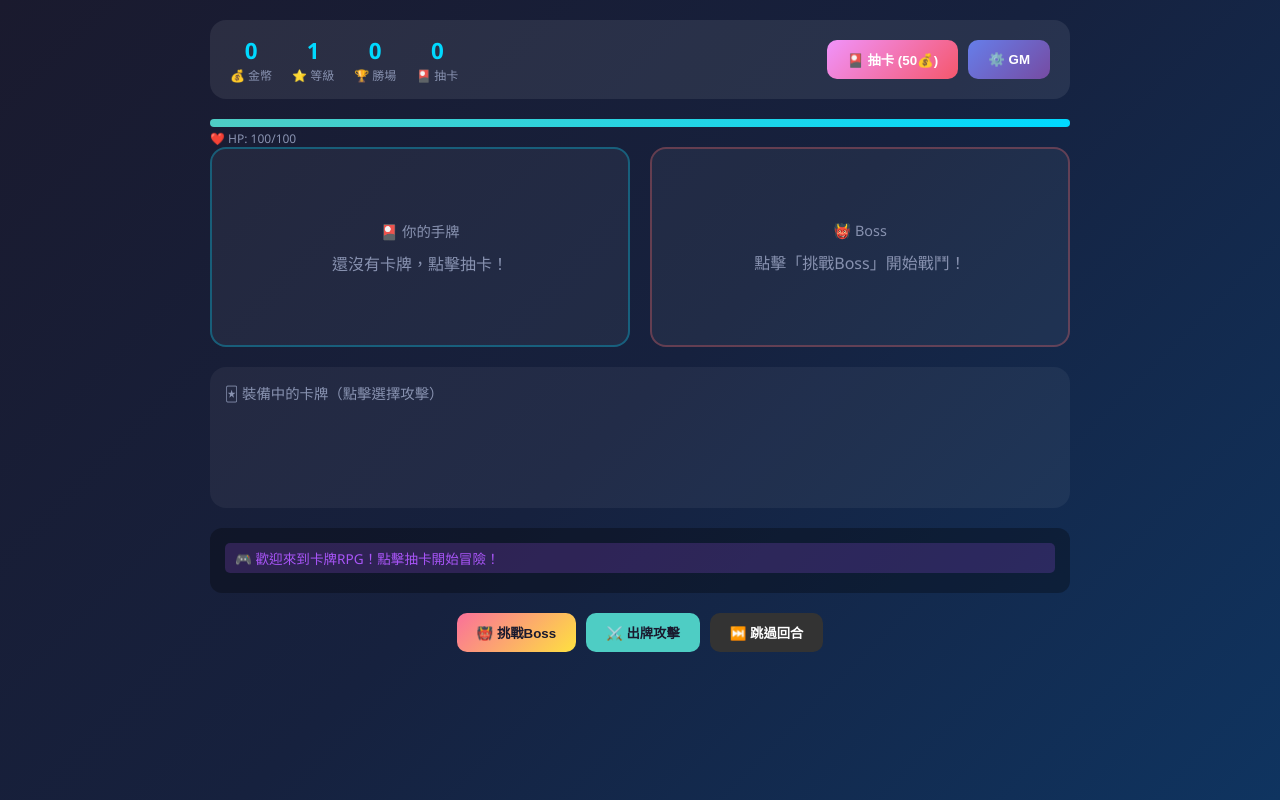
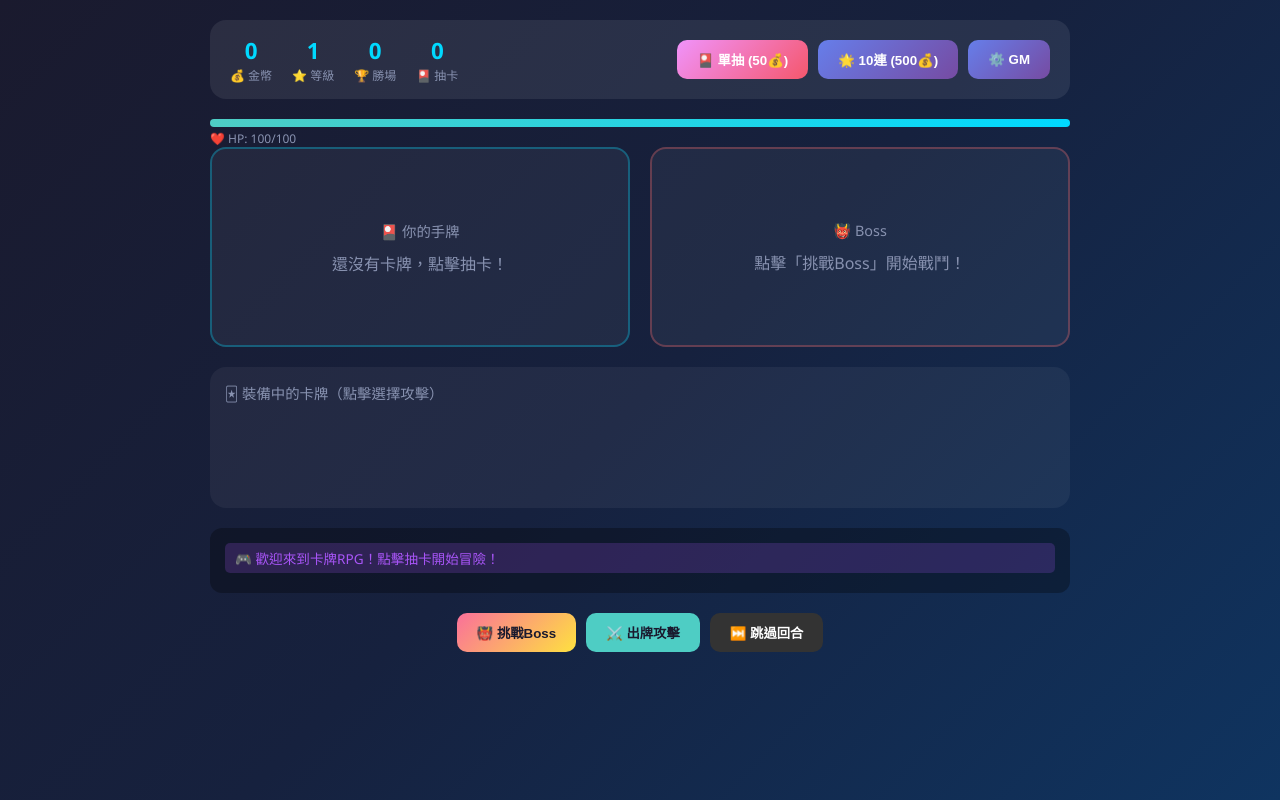
Before and after one commit to jjb81620101-cloud/guess-number-game, a plain HTML site: page card-rpg.html in a window 1280 px wide. Drawn offline with Linux system fonts and the light colour scheme.

Commit message:
Update: keep cards on boss spawn, 10-draw system

```diff
--- a/card-rpg.html
+++ b/card-rpg.html
@@ -387,7 +387,8 @@
                 </div>
             </div>
             <div class="controls">
-                <button class="btn btn-draw" onclick="drawCard()">🎴 抽卡 (50💰)</button>
+                <button class="btn btn-draw" onclick="drawCard()">🎴 單抽 (50💰)</button>
+                <button class="btn" onclick="draw10()" style="background:linear-gradient(135deg,#667eea,#764ba2);color:#fff;">🌟 10連 (500💰)</button>
                 <button class="btn btn-gm" onclick="toggleGM()">⚙️ GM</button>
             </div>
         </div>
@@ -613,10 +614,30 @@
                     <div style="font-size:0.8rem">❤️ ${game.boss.hp}/${game.boss.maxHp} | ⚔️ ${game.boss.atk}</div>
                 </div>
             `;
-            game.hand = [];
+            // 不再清空手牌，卡牌會保留
             game.selectedCard = null;
             renderHand();
             addLog('👹 遇到了 Lv.' + game.level + ' ' + game.boss.name + '！(HP:' + game.boss.hp + ' ATK:' + game.boss.atk + ')', 'damage');
+        }
+
+        function draw10() {
+            if (game.gold < 500) {
+                addLog('⚠️ 10連抽需要500金幣！', 'system');
+                return;
+            }
+            game.gold -= 500;
+            updateStats();
+
+            addLog('🌟 10連抽！', 'card');
+            for (let i = 0; i < 10; i++) {
+                const card = getRandomCard();
+                card.id = Date.now() + i;
+                game.hand.push(card);
+                addLog('  ' + (i+1) + '. [' + card.rarity.toUpperCase() + '] ' + card.icon + ' ' + card.name, 'card');
+            }
+            game.totalDraws += 10;
+            updateStats();
+            renderHand();
         }
 
         function useCard() {
```
